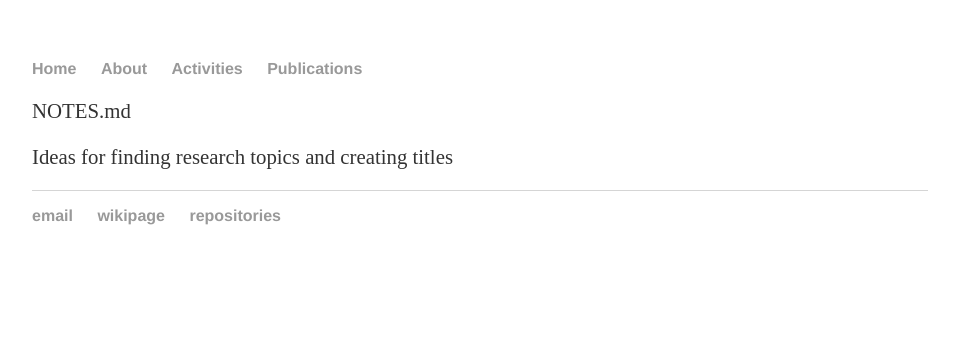
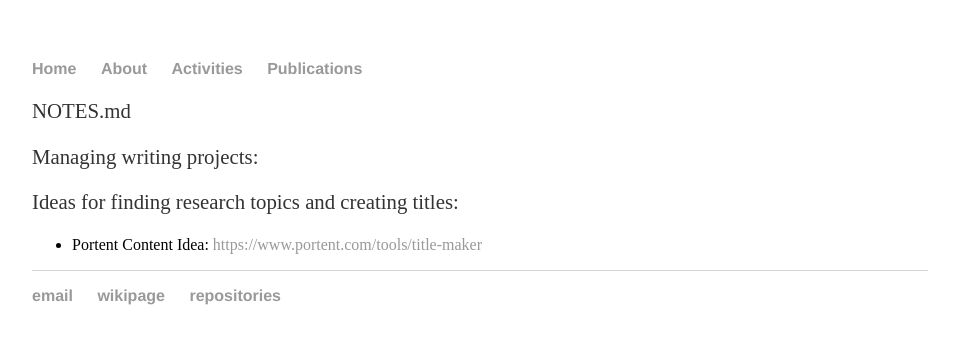
Before and after one commit to cleberjamaral/cleberjamaral.github.io, a Jekyll site: the page built from NOTES.md, in a window 1280 px wide. Shown: the top 344 px of the page, without its empty margins (160-1119 px from the left). Built offline with Jekyll 4.4.1, drawn with Linux system fonts in a browser that asks for light colours; our own code applies the rules of GitHub Pages for plain Markdown files.

Commit message:
NOTES.md updated from https://stackedit.io/

```diff
--- a/NOTES.md
+++ b/NOTES.md
@@ -1,7 +1,12 @@
 NOTES.md
 
-Ideas for finding research topics and creating titles
+Managing writing projects:
+
+Ideas for finding research topics and creating titles:
+* Portent Content Idea: [https://www.portent.com/tools/title-maker](https://www.portent.com/tools/title-maker)
+
+
 <!--stackedit_data:
-eyJoaXN0b3J5IjpbLTE3NTIxNzA5NTYsLTQ3NDc0NDA5MiwtMj
-A4ODc0NjYxMl19
+eyJoaXN0b3J5IjpbMTExNjU5ODMzMywtNDc0NzQ0MDkyLC0yMD
+g4NzQ2NjEyXX0=
 -->
```
